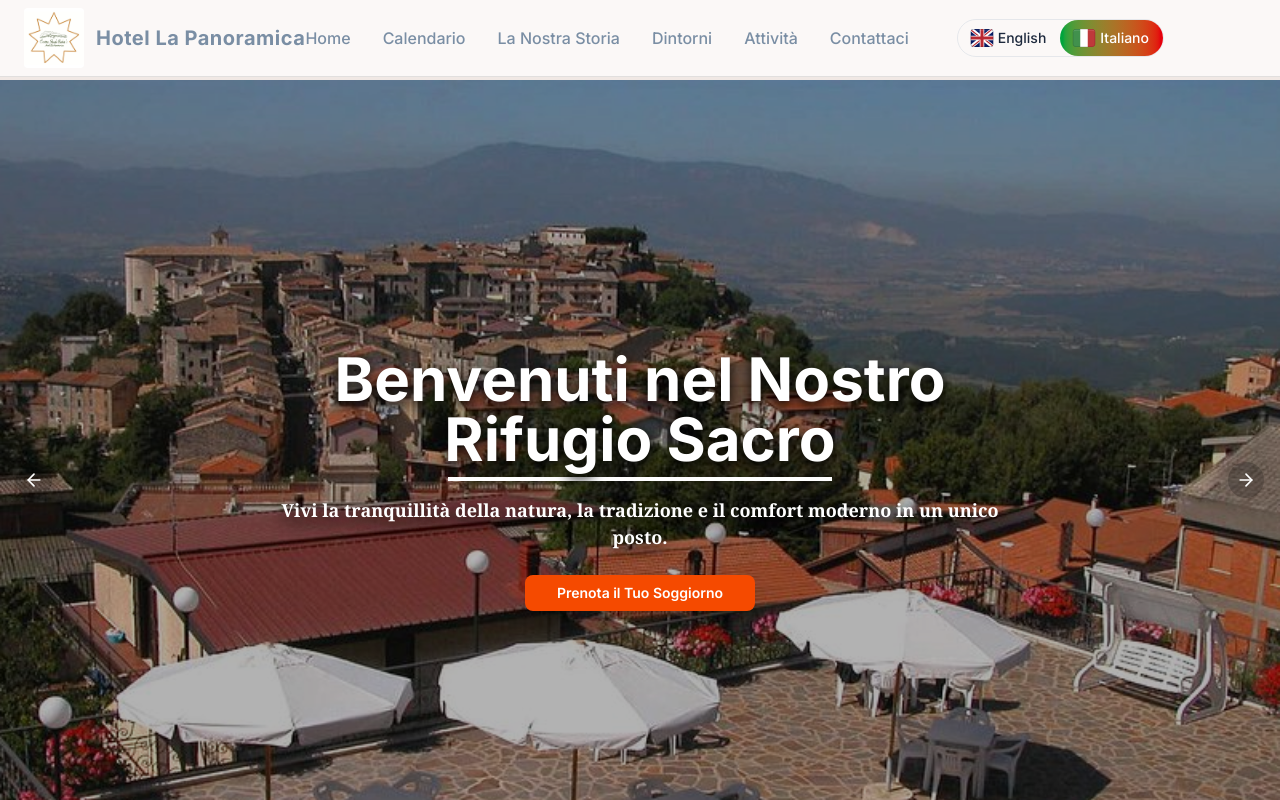
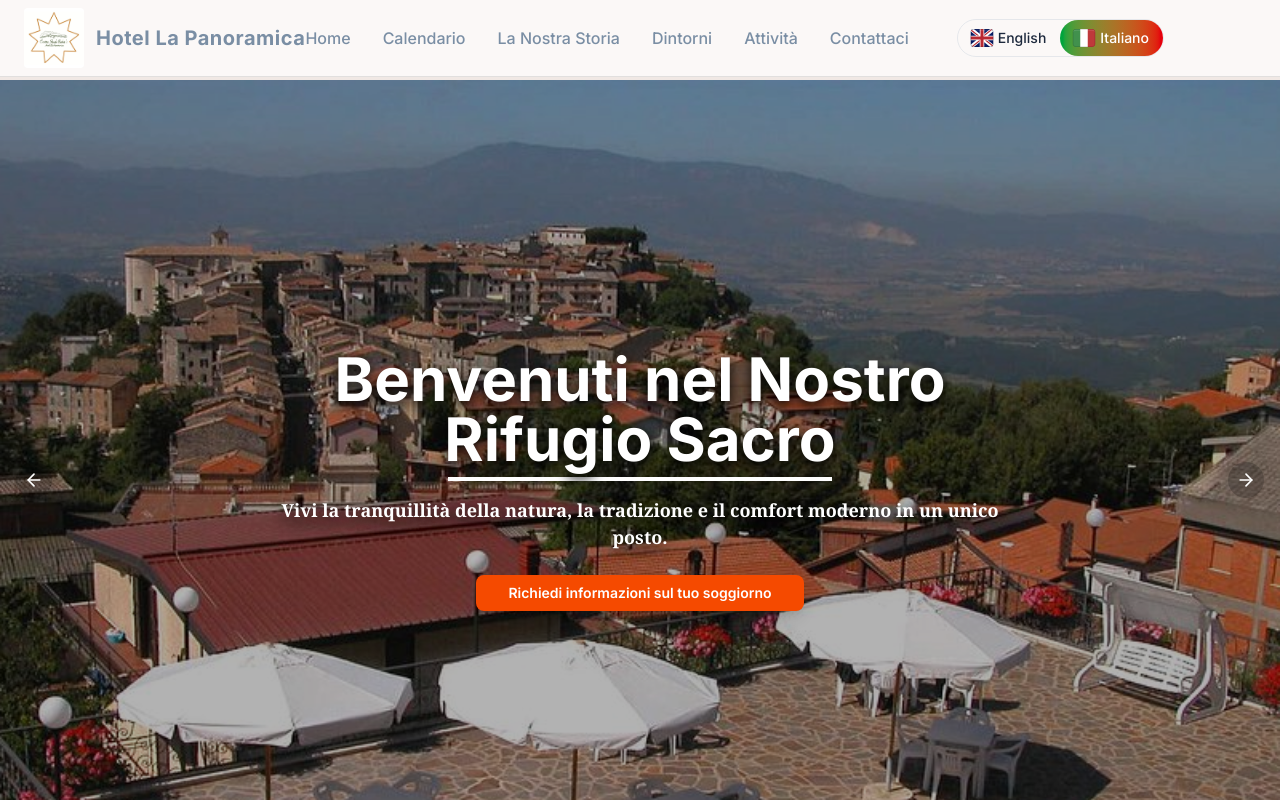
Before and after one commit to croftseli/CentroStudiBahai, a Next.js app: page /it in a window 1280 px wide. Shown: the top 800 px of the page. Built offline with nearby package versions, Linux system fonts and the light colour scheme; some icons are missing.

Commit message:
Changed book your room to inquire about your stay.

```diff
--- a/src/components/home/Hero.jsx
+++ b/src/components/home/Hero.jsx
@@ -1,5 +1,4 @@
 "use client";
-
 import { useState, useEffect } from "react";
 import Image from "next/image";
 import { motion, AnimatePresence } from "framer-motion";
@@ -43,7 +42,7 @@ const content = {
   en: {
     welcome: "Welcome to Our Sacred Retreat",
     tagline: "Experience the tranquility of nature, tradition, and modern comfort in one place.",
-    bookButton: "Book Your Stay",
+    bookButton: "Inquire about your stay",
     mission: "Our Mission",
     missionText: "At Spirit Grove we believe in the transformative power of nature, mindfulness, and community. Our mission is to provide a serene and supportive environment where guests can reconnect with themselves and the world around them.",
     activities: "Activities",
@@ -64,7 +63,7 @@ const content = {
   it: {
     welcome: "Benvenuti nel Nostro Rifugio Sacro",
     tagline: "Vivi la tranquillità della natura, la tradizione e il comfort moderno in un unico posto.",
-    bookButton: "Prenota il Tuo Soggiorno",
+    bookButton: "Richiedi informazioni sul tuo soggiorno",
     mission: "La Nostra Missione",
     missionText: "A Spirit Grove crediamo nel potere trasformativo della natura, della consapevolezza e della comunità. La nostra missione è fornire un ambiente sereno e di supporto dove gli ospiti possono riconnettersi con se stessi e con il mondo che li circonda.",
     activities: "Attività",
@@ -189,11 +188,17 @@ export default function Hero() {
           >
             {text.tagline}
           </p>
-          <motion.div whileHover={{ scale: 1.05 }} whileTap={{ scale: 0.95 }} className="inline-block">
-            <Button className="px-8 py-4 bg-orange-600 hover:bg-orange-700 text-white font-semibold rounded-md shadow-lg active:scale-95">
-              {text.bookButton}
-            </Button>
-          </motion.div>
+          <a href="/contactUs">
+            <motion.div
+              whileHover={{ scale: 1.05 }}
+              whileTap={{ scale: 0.95 }}
+              className="inline-block"
+            >
+              <Button className="px-8 py-4 bg-orange-600 hover:bg-orange-700 text-white font-semibold rounded-md shadow-lg active:scale-95">
+                {text.bookButton}
+              </Button>
+            </motion.div>
+          </a>
         </motion.div>
       </div>
 
```
